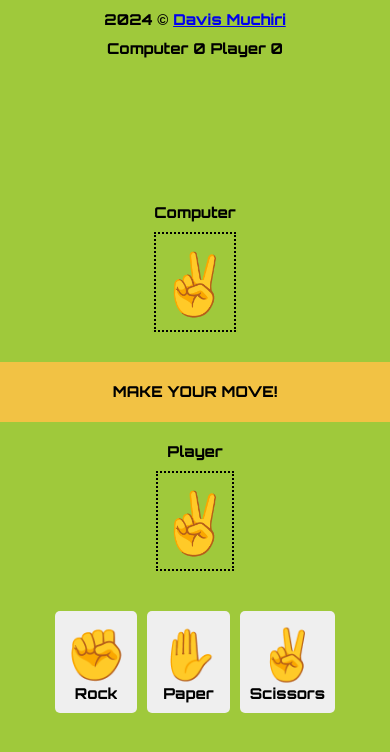
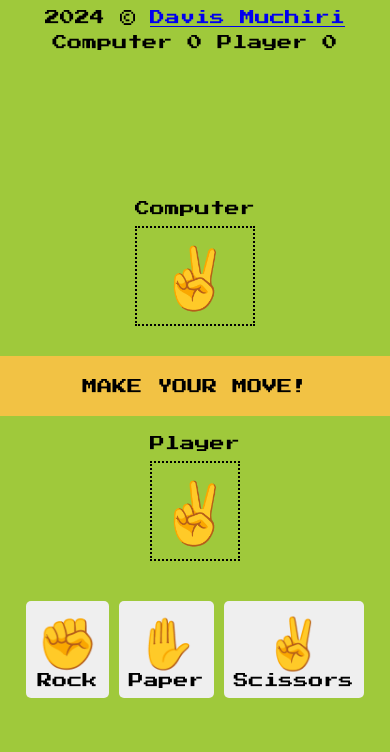
Before and after one commit to Muchiri-cmd/RPS, a website built with Vite: page index.html in a window 390 px wide. Built offline with nearby package versions, Linux system fonts and the light colour scheme.

Commit message:
Update font
 - Update font to Press Start 2p and system-ui for fallback

```diff
--- a/index.html
+++ b/index.html
@@ -8,7 +8,8 @@
     <link rel="stylesheet" href="/style.css" />
     <link rel="preconnect" href="https://fonts.googleapis.com">
     <link rel="preconnect" href="https://fonts.gstatic.com" crossorigin>
-    <link href="https://fonts.googleapis.com/css2?family=Orbitron:wght@400..900&display=swap" rel="stylesheet">
+    <link href="https://fonts.googleapis.com/css2?family=Press+Start+2P&display=swap" rel="stylesheet">
+    <script src="./index.js" defer></script>
   </head>
   <body>
     <div class="container">
--- a/style.css
+++ b/style.css
@@ -9,9 +9,8 @@ html{
 }
 
 body{
-  font-family: "Orbitron", sans-serif;
-  font-size:2rem;
-  font-weight: 600;
+  font-family: "Press Start 2P", system-ui;
+  font-size:1.5rem;
 }
 
 .container{
@@ -89,7 +88,6 @@ body{
 
 .player-choices p:first-child{
   font-size:8rem;
-  font-weight: bold;
 }
 
 /* Media Queries */
@@ -102,11 +100,9 @@ body{
 @media screen and (max-width:860px) {
   .player-choices p:first-child{
     font-size:5rem;
-    font-weight: bold;
   }
   body{
     font-size:1.5rem;
-    font-weight:800;
   }
   .computer-hand,.player-hand{
     font-size:10rem;
@@ -130,7 +126,6 @@ body{
   }
   .player-choices p:first-child{
     font-size:5rem;
-    font-weight: bold;
   }
   .computer-hand-wrapper,
   .player-hand-wrapper{
```
Also changed, not shown: index.js (added).
